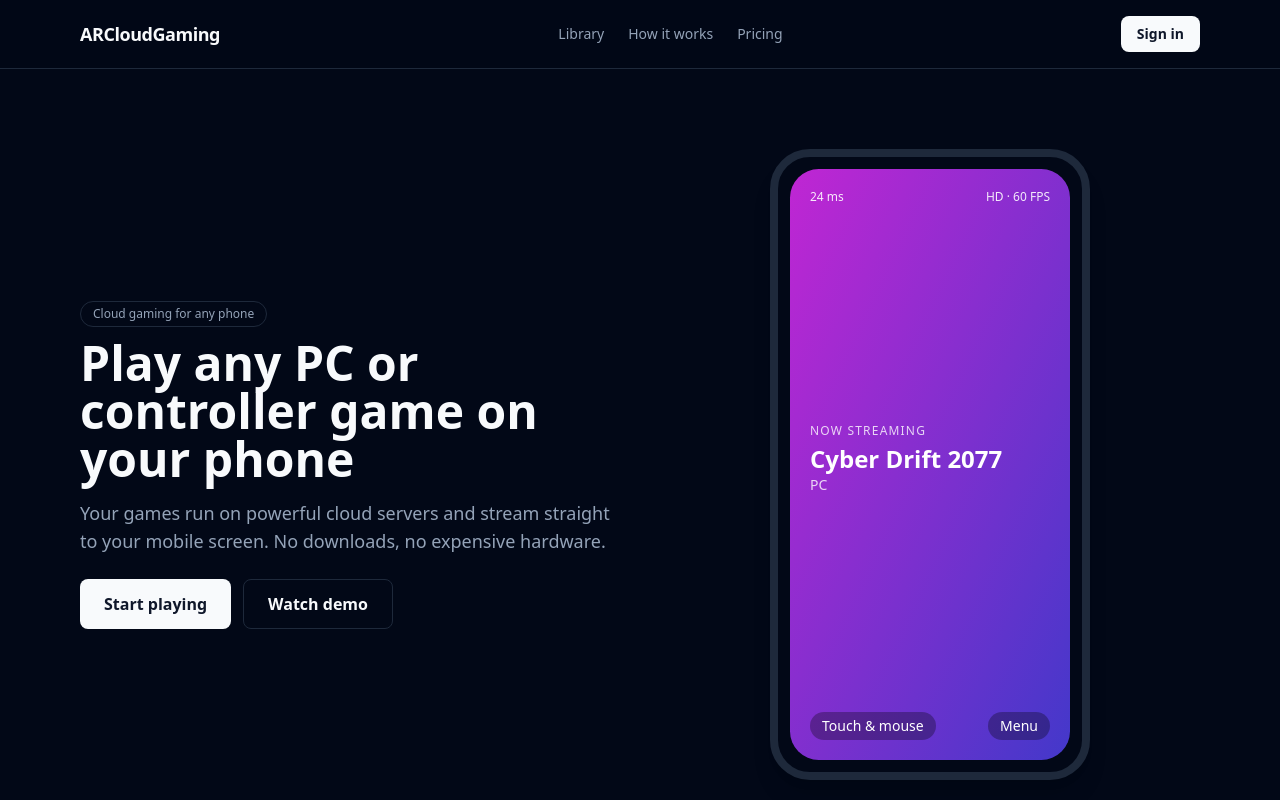
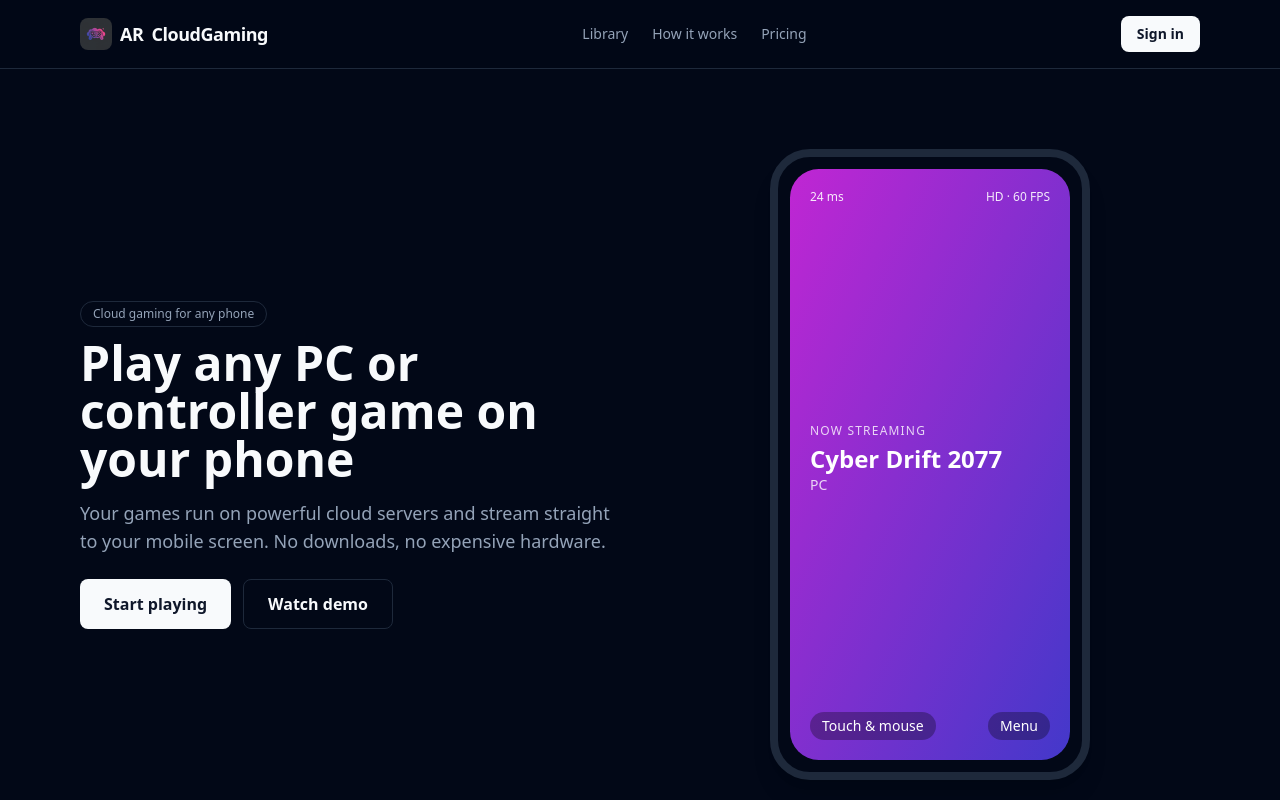
Before and after one commit to myloftjjjj-cmd/arcloud, a React (Vite) app: page / in a window 1280 px wide. Shown: the top 800 px of the page. Built offline with nearby package versions, Linux system fonts and the light colour scheme.

Commit message:
Updated project files

```diff
--- a/src/pages/Index.tsx
+++ b/src/pages/Index.tsx
@@ -1,5 +1,6 @@
 import { useState } from "react";
 import { TouchControls } from "@/components/TouchControls";
+import logo from "@/assets/arcloudgaming_logo_4156fc1f_0.png";
 
 type Game = {
   id: number;
@@ -40,7 +41,8 @@ const Index = () => {
       {/* Nav */}
       <header className="sticky top-0 z-10 border-b border-border bg-background/80 backdrop-blur">
         <div className="mx-auto flex max-w-6xl items-center justify-between px-4 py-4">
-          <span className="text-lg font-bold tracking-tight">
+          <span className="flex items-center gap-2 text-lg font-bold tracking-tight">
+            <img src={logo} alt="ARCloudGaming logo" className="h-8 w-8 rounded-lg" />
             AR<span className="text-primary">CloudGaming</span>
           </span>
           <nav className="hidden gap-6 text-sm text-muted-foreground md:flex">
```
Also changed, not shown: src/assets/arcloudgaming_logo_4156fc1f_0.png (added).
